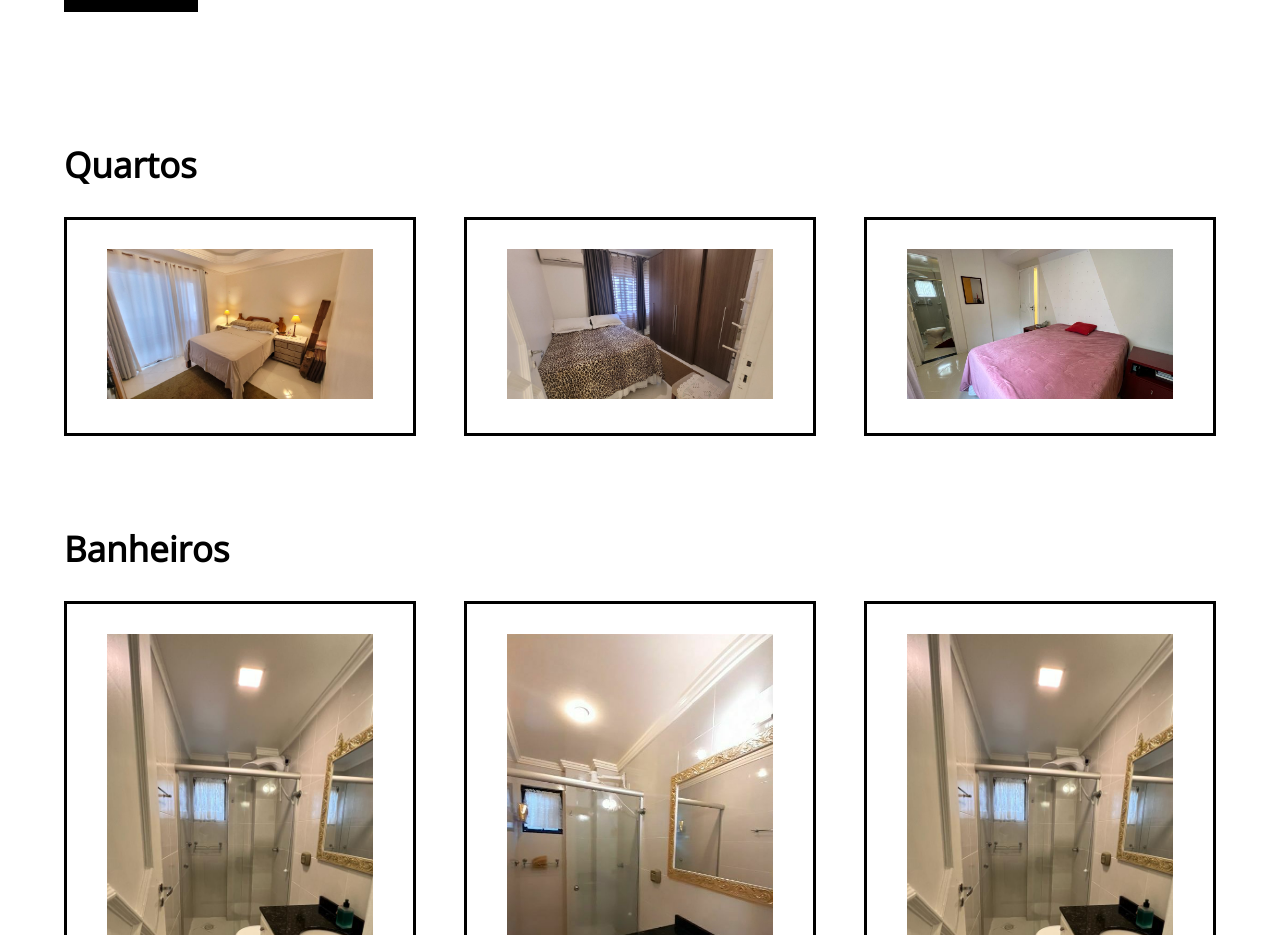
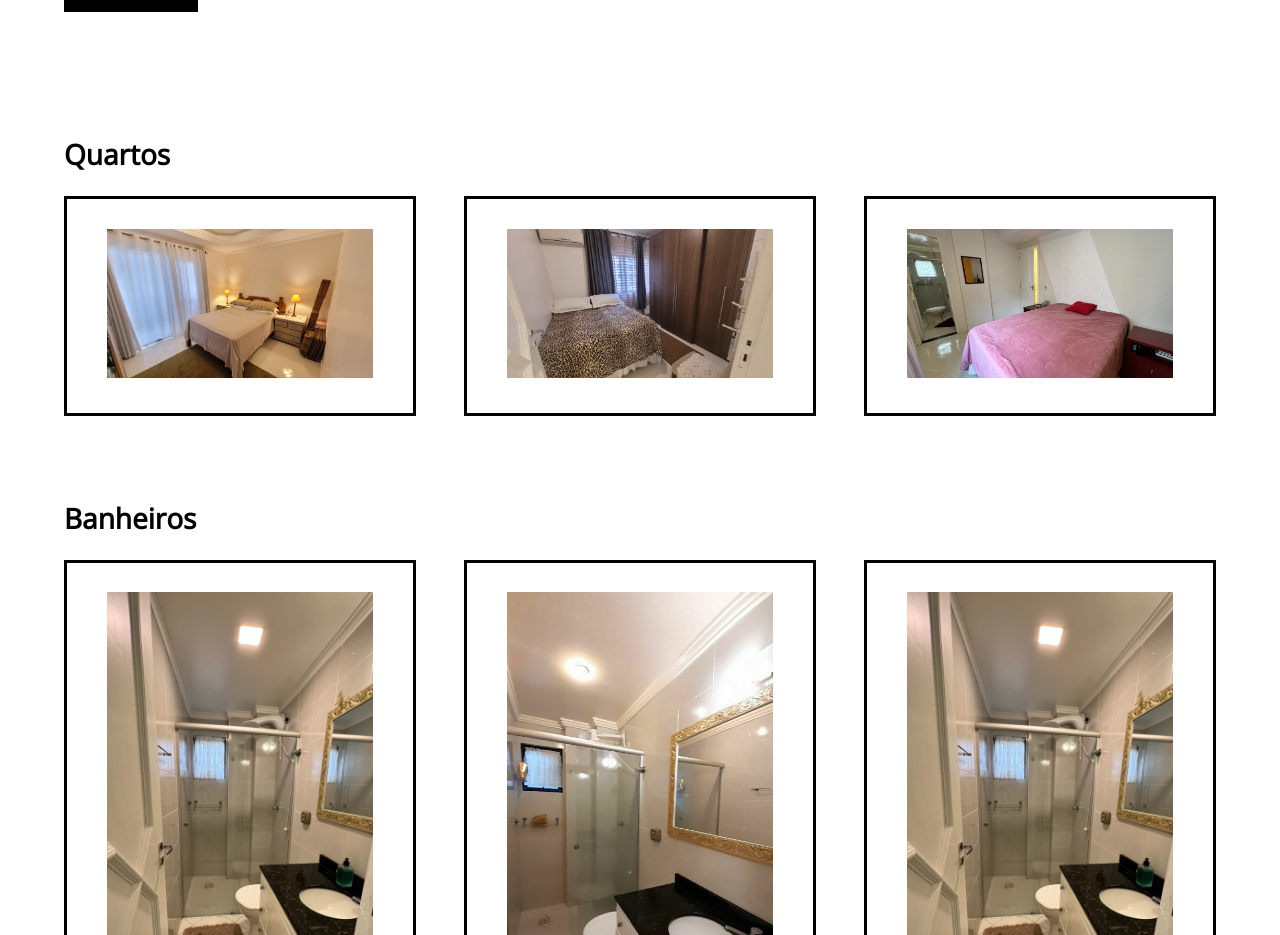
Before and after one commit to Shania810/apartment-sale, a React (Create React App) app: page / in a window 1280 px wide. Shown: the part 840-1775 px from the top of the page. Built offline with nearby package versions, Linux system fonts and the light colour scheme.

Commit message:
added changes in styles of the section Bathrooms and Rooms

```diff
--- a/src/sections/Bathrooms/style.css
+++ b/src/sections/Bathrooms/style.css
@@ -4,7 +4,7 @@
 }
 
 #bathrooms h2 {
-    font-size: 35px;
+    font-size: 28px;
 }
 
 #bathrooms-cards {
--- a/src/sections/Rooms/style.css
+++ b/src/sections/Rooms/style.css
@@ -4,7 +4,7 @@
 }
 
 #rooms h2 {
-    font-size: 35px;
+    font-size: 28px;
 }
 
 #rooms-cards {
```
